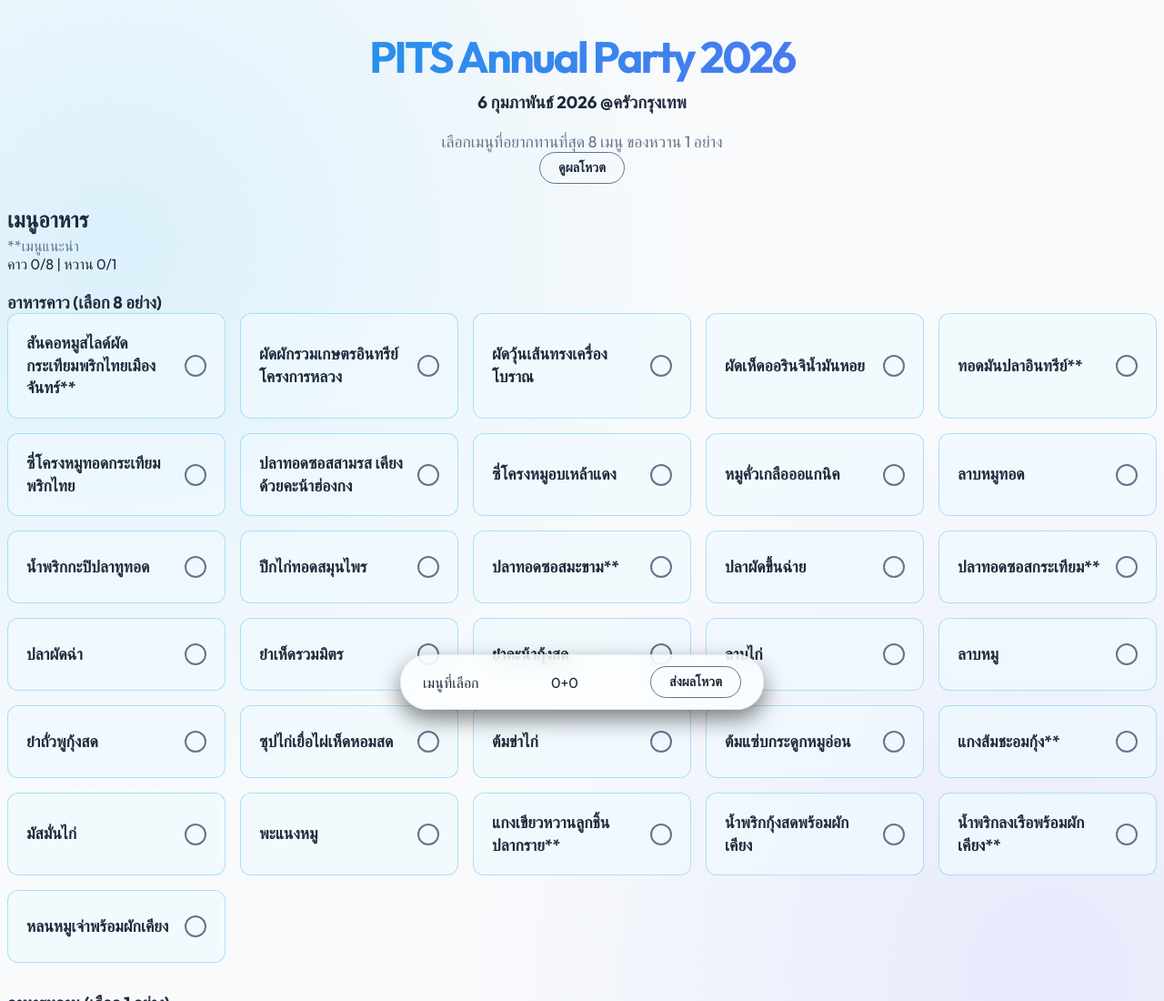
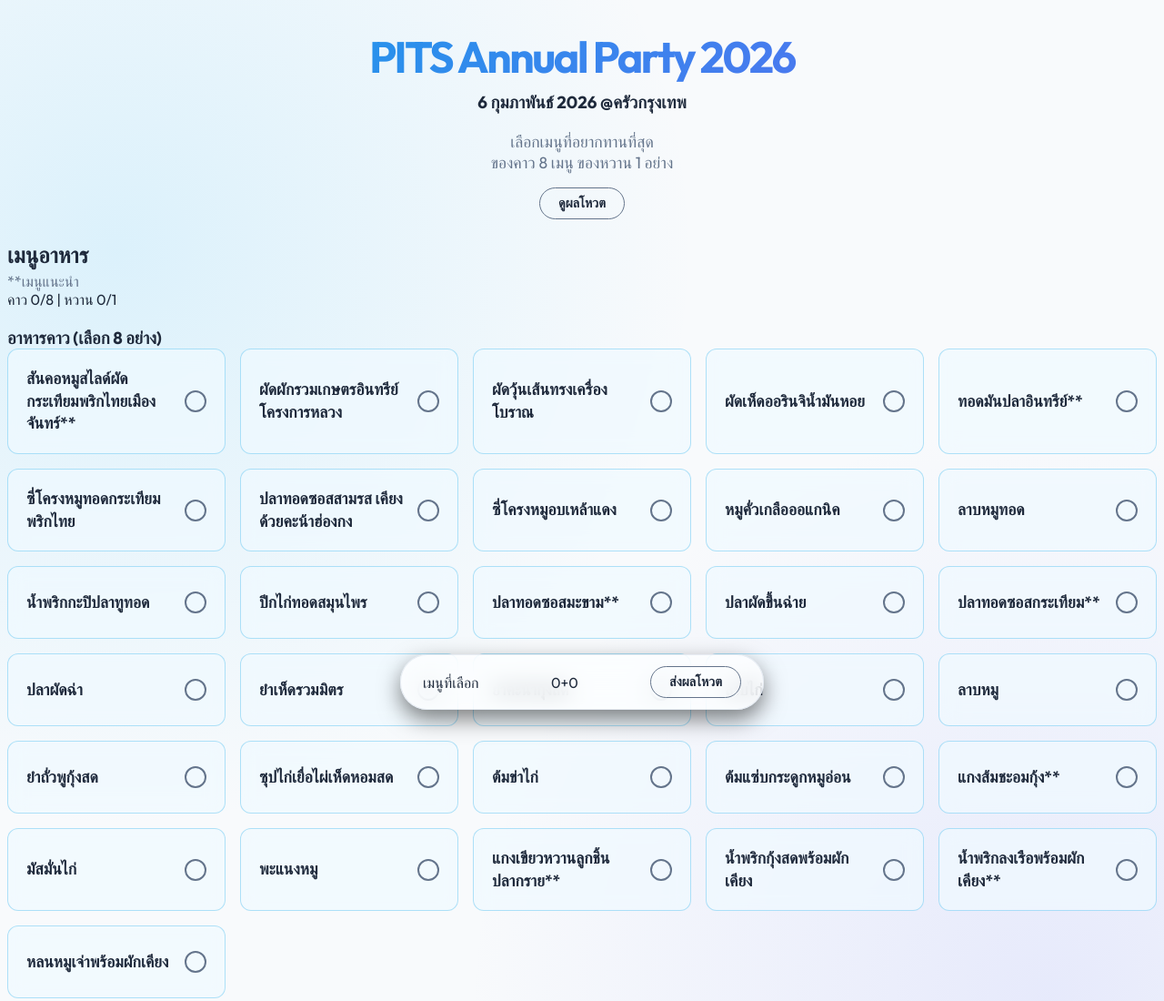
Before and after one commit to markgunzalez/PITS-menu-vote, a website: page public/index.html in a window 1280 px wide. Shown: the top 1100 px of the page at 91% size. Drawn offline with Linux system fonts and the light colour scheme.

Commit message:
- reedit 16 ปรับ UI เล็กน้อย

```diff
--- a/public/index.html
+++ b/public/index.html
@@ -18,7 +18,7 @@
             <h1>PITS Annual Party 2026</h1>
             <h3>6 กุมภาพันธ์ 2026 @ครัวกรุงเทพ</h3>
             <br>
-            <p>เลือกเมนูที่อยากทานที่สุด 8 เมนู ของหวาน 1 อย่าง</p>
+            <p style="margin-bottom: 1rem;">เลือกเมนูที่อยากทานที่สุด<br>ของคาว 8 เมนู ของหวาน 1 อย่าง</p>
             <button id="mobile-results-btn" class="icon-btn" onclick="showResults()">ดูผลโหวต</button>
             <!-- <p id="total-voters" class="voter-count">ผู้ร่วมโหวตแล้ว: <span id="voter-count-number">...</span> คน</p> -->
         </header>
```
